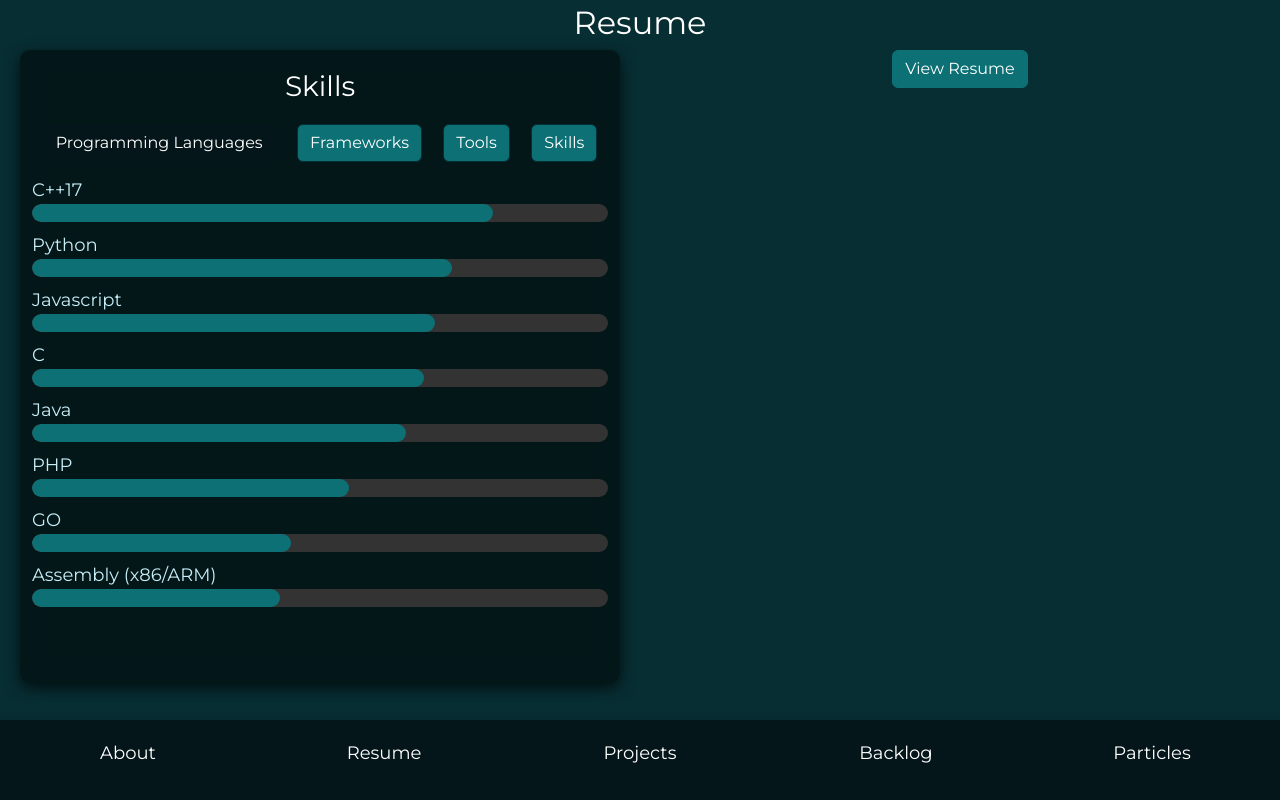
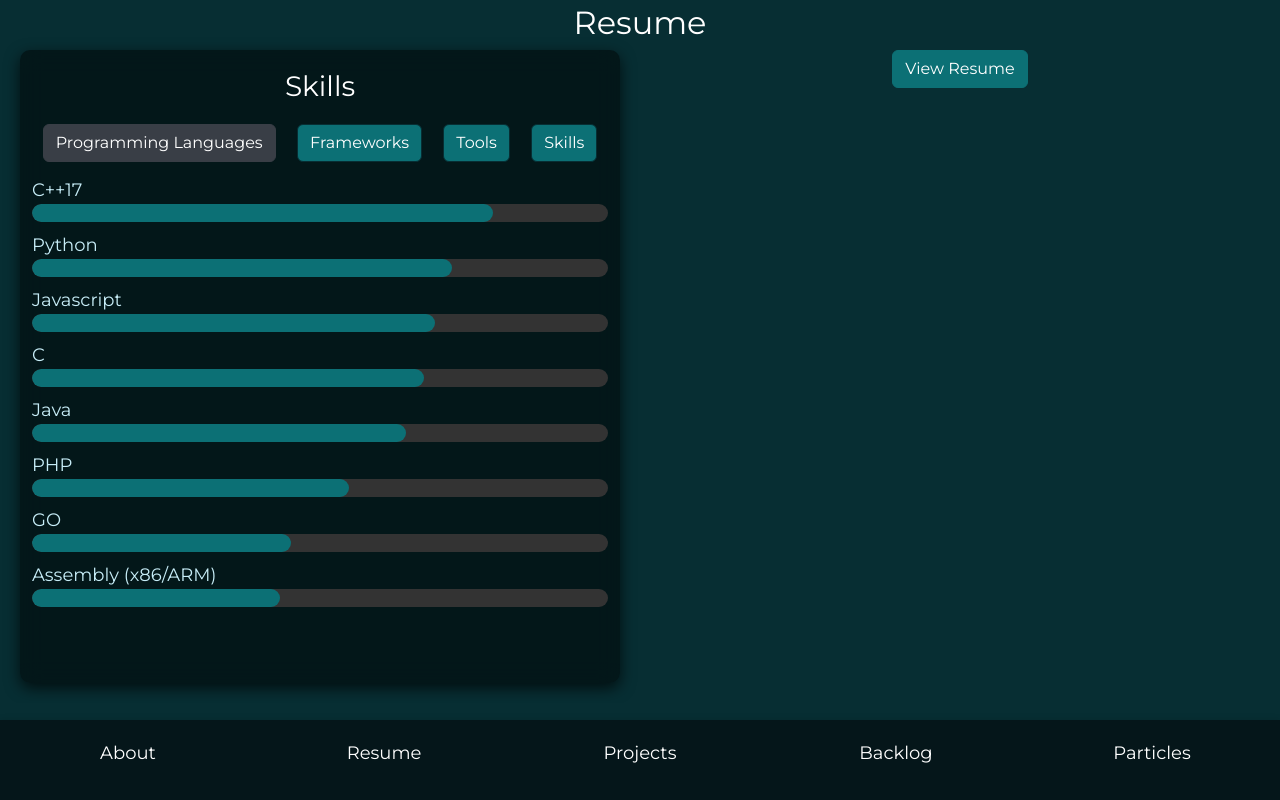
Before and after one commit to JoshuaSantillan/portfolio, a React (Create React App) app: page /resume in a window 1280 px wide. Built offline with nearby package versions, Linux system fonts and the light colour scheme; no server answers.

Commit message:
push css changes

```diff
--- a/src/components/SkillsChart/SkillsChart.jsx
+++ b/src/components/SkillsChart/SkillsChart.jsx
@@ -50,8 +50,8 @@ const SkillsChart = () => {
           <button
             key={group}
             style={{
-              backgroundColor: group === activeGroup ? '#05161A' : '#0C7075',
-              borderColor: group === activeGroup ? '#05161A' : '#072E33',
+              backgroundColor: group === activeGroup ? '#393e46' : '#0C7075',
+              borderColor: group === activeGroup ? '#393e46' : '#072E33',
             }}
             className={` text-white btn skill-btn skill-group ${group === activeGroup ? 'active' : ''}`}
             onClick={() => setActiveGroup(group)}
--- a/src/pages/Resume.jsx
+++ b/src/pages/Resume.jsx
@@ -66,7 +66,7 @@ function Resume() {
 
         <div className="col-lg-6 col-md-12 order-md-1 order-lg-2">
           <div className="d-flex mb-2 justify-content-center">
-            <button style={{ backgroundColor: showPdf ? '#05161A' : '#0C7075', borderColor: showPdf ? '#05161A' : '#0C7075' }} onClick={togglePdf} className={buttonClass}>
+            <button style={{ backgroundColor: showPdf ? '#393e46' : '#0C7075', borderColor: showPdf ? '#05161A' : '#0C7075' }} onClick={togglePdf} className={buttonClass}>
               {showPdf ? "Hide Resume" : "View Resume"}
             </button>
 
--- a/src/style/Navbar.css
+++ b/src/style/Navbar.css
@@ -37,9 +37,10 @@
   right: 0;
   bottom: 0;
   width: 100%;
-  height: 43%;
+  height: 45%;
   background-color: rgba(5, 22, 26, 0.7);
   z-index: 14;
+  padding-top: 15px;
   padding-right: 50px;
   overflow-y: none;
   border-radius: 5%;
```
Also changed, not shown: 13 other files (tests, documents, lock files or other folders).
